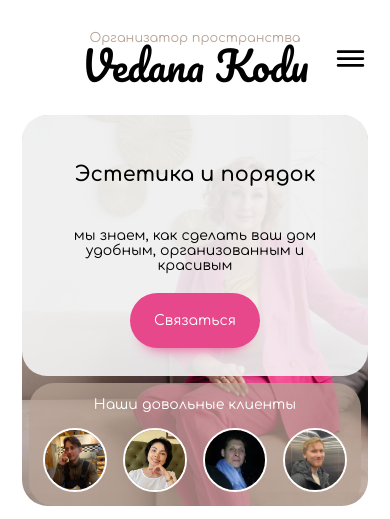
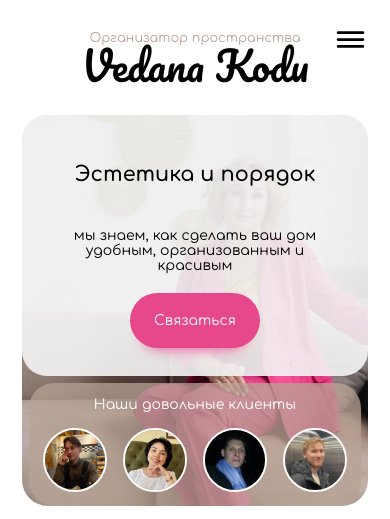
Before and after one commit to verts-online/dina_kodu, a Django app: page / in a window 390 px wide. Shown: the top 519 px of the page. Run offline with Django 4.2, Linux system fonts and the light colour scheme; data that the repository does not hold is empty; some libraries are stand-ins or nearby versions.

```diff
--- a/core/landing/static/landing/css/style.css
+++ b/core/landing/static/landing/css/style.css
@@ -923,12 +923,14 @@ details div {
     .mobile-nav-toggle  {
         display: block;
         position: fixed;
+        top: 1rem;
         right: 1rem;
         /*var(--size-400)*/
         z-index: 100;
         cursor: pointer;
-        background: transparent;
-        border: 0;
+        background-color: rgba(255, 255, 255, 0.95);
+        border-radius: 100%;
+        border: none;
         padding: 0.5em;
     }
 
--- a/core/landing/templates/landing/includes/nav.html
+++ b/core/landing/templates/landing/includes/nav.html
@@ -7,7 +7,7 @@
     <button class="mobile-nav-toggle" aria-controls="primary-navigation" aria-expanded="false">
         <span class="visually-hidden">Меню</span>
         <img class="icon-hamburger" src="{% static 'landing/images/svg/menu.svg' %}" alt="Menu-open" aria-hidden="true">
-        <img class="icon-close" src="{% static 'landing/images/svg/close-menu.svg' %}" alt="Menu-close" aria-hidden="true">
+<!--        <img class="icon-close" src="{% static 'landing/images/svg/close-menu.svg' %}" alt="Menu-close" aria-hidden="true">-->
     </button>
     <nav class="primary-navigation" id="primary-navigation">
         <ul role="list" class="nav-list">
```
